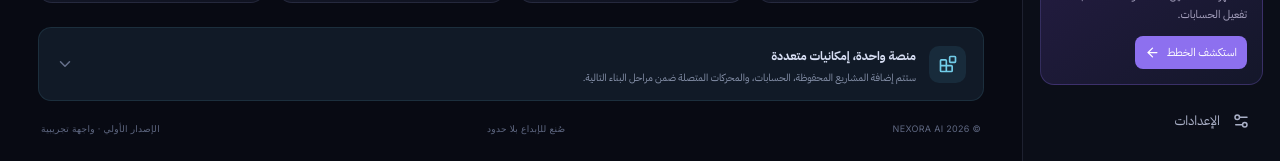
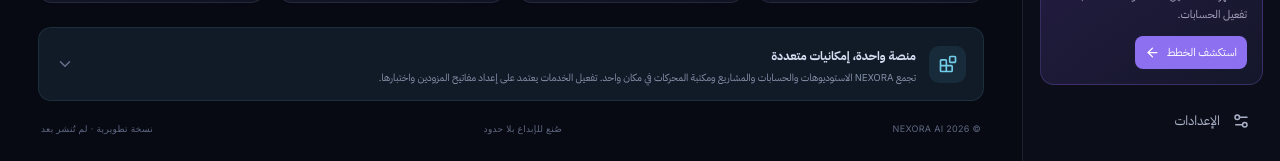
Before and after one commit to samaradelomran-spec/NEXORA-AI, a Next.js app: page / in a window 1280 px wide. Shown: the part 1242-1403 px from the top of the page. Built offline with nearby package versions, Linux system fonts and the light colour scheme; no server answers.

Commit message:
Refresh workspace status copy

```diff
--- a/app/page.tsx
+++ b/app/page.tsx
@@ -106,8 +106,8 @@ export default function Home() {
             {filtered.length === 0 && <div className="empty-state">ما لقينا استوديو بهذا الاسم. جرّب كلمة ثانية.</div>}
           </section>
 
-          <section className="bottom-note"><div className="note-icon"><Blocks size={20} /></div><div><b>منصة واحدة، إمكانيات متعددة</b><p>ستتم إضافة المشاريع المحفوظة، الحسابات، والمحركات المتصلة ضمن مراحل البناء التالية.</p></div><ChevronDown size={18} /></section>
-          <footer><span>© 2026 NEXORA AI</span><span>صُنع للإبداع بلا حدود</span><span>الإصدار الأولي · واجهة تجريبية</span></footer>
+          <section className="bottom-note"><div className="note-icon"><Blocks size={20} /></div><div><b>منصة واحدة، إمكانيات متعددة</b><p>تجمع NEXORA الاستوديوهات والحسابات والمشاريع ومكتبة المحركات في مكان واحد. تفعيل الخدمات يعتمد على إعداد مفاتيح المزودين واختبارها.</p></div><ChevronDown size={18} /></section>
+          <footer><span>© 2026 NEXORA AI</span><span>صُنع للإبداع بلا حدود</span><span>نسخة تطويرية · لم تُنشر بعد</span></footer>
         </div>
       </section>
       {notice && <div className="toast" role="status">{notice}</div>}
```
